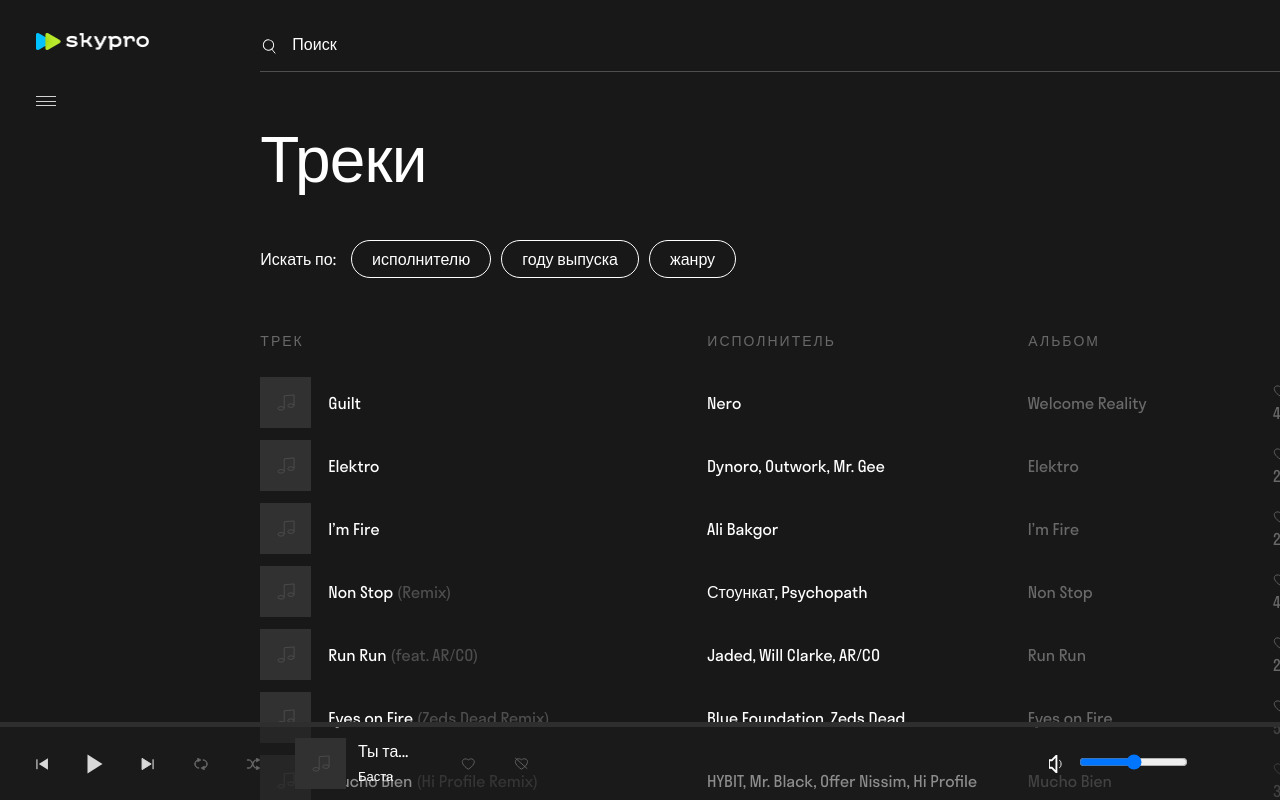
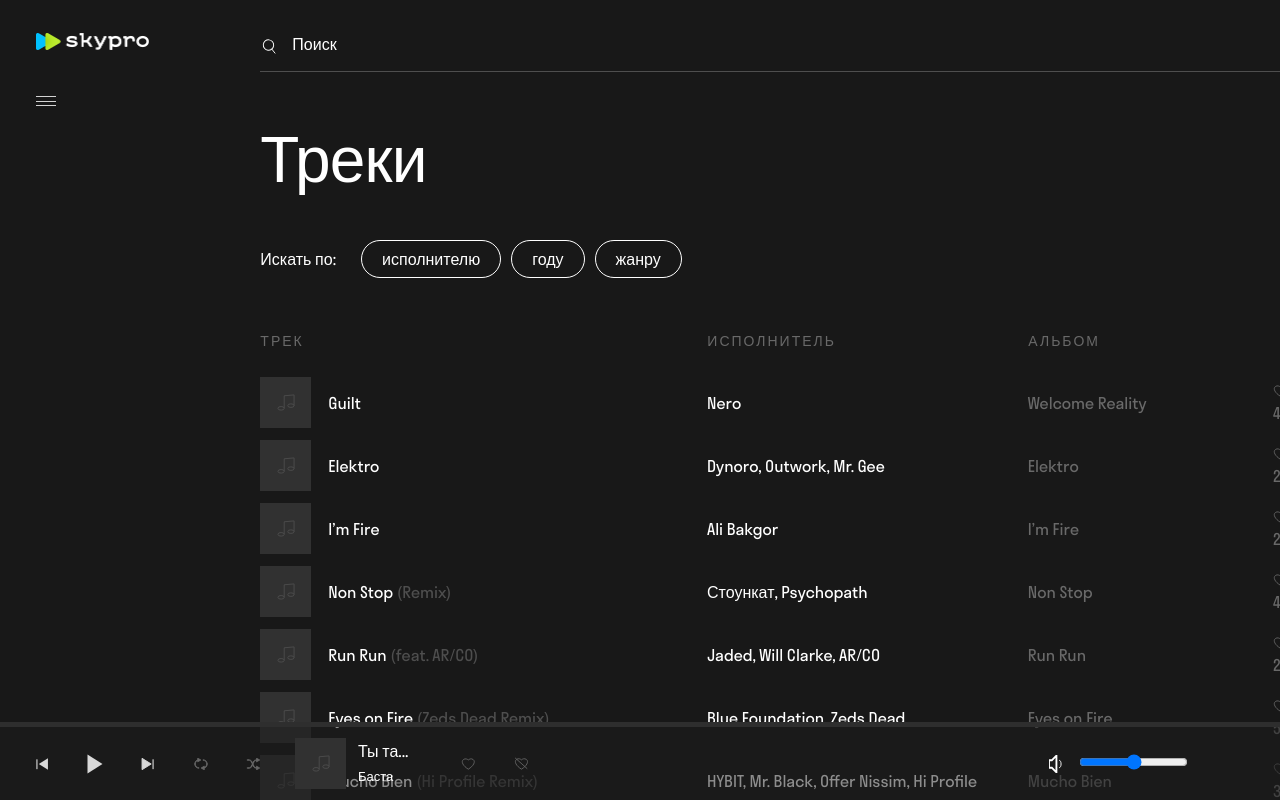
Before and after one commit to Kathrin0202/skypro-music, a React (Create React App) app: page / in a window 1280 px wide. Built offline with nearby package versions, Linux system fonts and the light colour scheme; the HTML template or start-up script is replaced by a standard one.

Commit message:
add filter

```diff
--- a/src/App.css
+++ b/src/App.css
@@ -217,6 +217,7 @@ body {
   -ms-flex-align: center;
   align-items: center;
   margin-bottom: 51px;
+  gap: 10px;
 }
 
 .centerblock__content {
@@ -227,6 +228,7 @@ body {
   -webkit-box-direction: normal;
   -ms-flex-direction: column;
   flex-direction: column;
+  position: relative;
 }
 
 .search__svg {
@@ -303,10 +305,8 @@ body {
   border: 1px solid #ffffff;
   border-radius: 60px;
   padding: 6px 20px;
-}
-
-.filter__button:not(:last-child) {
-  margin-right: 10px;
+  background-color: #181818;
+  color: white;
 }
 
 .content__title {
@@ -875,3 +875,79 @@ body {
 .volume__progress-line {
   width: 109px;
 }
+.filter-wrap {
+  display: flex;
+  flex-direction: column;
+  justify-content: center;
+  align-items: flex-start;
+  gap: 24px;
+  border-radius: 12px;
+  background: #313131;
+  position: absolute;
+  z-index: 1;
+  padding-left: 34px;
+  padding-right: 34px;
+}
+.text-wrap {
+  list-style-type: none;
+  color: #fff;
+  font-variant-numeric: lining-nums proportional-nums;
+  font-size: 20px;
+  font-style: normal;
+  font-weight: 400;
+  line-height: 24px;
+}
+.text-wrap:hover {
+  color: #b672ff;
+  font-variant-numeric: lining-nums proportional-nums;
+  font-family: "StratosSkyeng";
+  font-size: 20px;
+  font-style: normal;
+  font-weight: 400;
+  line-height: 24px; /* 120% */
+  text-decoration-line: underline;
+}
+
+.filter-radio {
+  list-style-type: none;
+  display: flex;
+  justify-content: center;
+  align-items: center;
+  gap: 28px;
+  padding: 34px;
+  position: absolute;
+  z-index: 1;
+  border-radius: 12px;
+  background: #313131;
+  color: #fff;
+  font-variant-numeric: lining-nums proportional-nums;
+  font-size: 20px;
+  font-style: normal;
+  font-weight: 400;
+  line-height: 24px; /* 120% */
+}
+.label {
+  display: inline-block;
+  cursor: pointer;
+  position: relative;
+  padding-left: 25px;
+  user-select: none;
+}
+.label:before {
+  content: "";
+  display: inline-block;
+  position: absolute;
+  left: 0;
+  width: 18px;
+  height: 18px;
+  background: rgb(49, 49, 49);
+  border: 1px solid rgba(255, 255, 255, 1);
+  border-radius: 20px;
+}
+.filter-radio input[type="radio"] {
+  display: none;
+}
+
+.filter-radio input[type="radio"]:checked + label:before {
+  background: rgba(255, 255, 255, 1);
+}
--- /dev/null
+++ b/src/components/filter.jsx
@@ -0,0 +1,97 @@
+import { useState } from "react";
+
+export function Filter() {
+  const typeMusicOnAuthor = [
+    "Michael Jackson",
+    "Frank Sinatra",
+    "Calvin Harris",
+    "Zhu",
+    "Arctic Monkeys",
+  ];
+  const typeMusicOnGenre = ["Рок", "Хип-Хоп", "Поп-Музыка", "Техно", "Инди"];
+  const typeMusicOnYear = ["более новые", "более старые"];
+  const toggleFilter = (filter) => {
+    setOpenFilter(openFilter === filter ? "" : filter);
+  };
+  const [openFilter, setOpenFilter] = useState("");
+  const onAuthor = typeMusicOnAuthor.map((text, index) => {
+    return (
+      <li className="text-wrap" key={index}>
+        {text}
+      </li>
+    );
+  });
+  const onGenre = typeMusicOnGenre.map((text, index) => {
+    return (
+      <li className="text-wrap" key={index}>
+        {text}
+      </li>
+    );
+  });
+  const onYear = typeMusicOnYear.map((text, index) => {
+    return (
+      <li className="text-wrap" key={index}>
+        {text}
+      </li>
+    );
+  });
+  return (
+    <div className="centerblock__filter filter">
+      <div className="filter__title">Искать по:</div>
+      <div>
+        <ul
+          className={
+            openFilter === "author"
+              ? "filter__button button-author _btn-text active"
+              : "filter__button button-author _btn-text"
+          }
+          onClick={() => toggleFilter("author")}
+        >
+          исполнителю
+        </ul>
+        <div className="filter-wrap">{openFilter === "author" && onAuthor}</div>
+      </div>
+      <div>
+        <ul
+          className={
+            openFilter === "year"
+              ? "filter__button button-year _btn-text active"
+              : "filter__button button-year _btn-text"
+          }
+          onClick={() => toggleFilter("year")}
+        >
+          году
+        </ul>
+        {openFilter === "year" && (
+          <div className="filter-radio">
+            <li>
+              <input id="radio1" type="radio" name="radio" value="0" />
+              <label className="label" htmlFor="radio1">
+                Более новые
+              </label>
+            </li>
+            <li>
+              <input id="radio2" type="radio" name="radio" value="1" />
+              <label className="label" htmlFor="radio2">
+                Более старые
+              </label>
+            </li>
+          </div>
+        )}
+      </div>
+      <div>
+        <ul
+          className={
+            openFilter === "genre"
+              ? "filter__button button-genre _btn-text active"
+              : "filter__button button-genre _btn-text"
+          }
+          onClick={() => toggleFilter("genre")}
+        >
+          жанру
+        </ul>
+        <div className="filter-wrap">{openFilter === "genre" && onGenre}</div>
+      </div>
+    </div>
+  );
+}
--- a/src/components/trackList.jsx
+++ b/src/components/trackList.jsx
@@ -1,6 +1,7 @@
 import { Track } from "./Track";
 import { useEffect, useState } from "react";
 import { SceletonCard } from "./sceleton";
+import { Filter } from "./filter";
 export function TrackList() {
   const [isLoading, setLoading] = useState([]);
   const [songs, setPosts] = useState(false);
@@ -26,14 +27,7 @@ export function TrackList() {
         />
       </div>
       <h2 className="centerblock__h2">Треки</h2>
-      <div className="centerblock__filter filter">
-        <div className="filter__title">Искать по:</div>
-        <div className="filter__button button-author _btn-text">
-          исполнителю
-        </div>
-        <div className="filter__button button-year _btn-text">году выпуска</div>
-        <div className="filter__button button-genre _btn-text">жанру</div>
-      </div>
+      <Filter />
       <div className="centerblock__content">
         <div className="content__title playlist-title">
           <div className="playlist-title__col col01">Трек</div>
```
